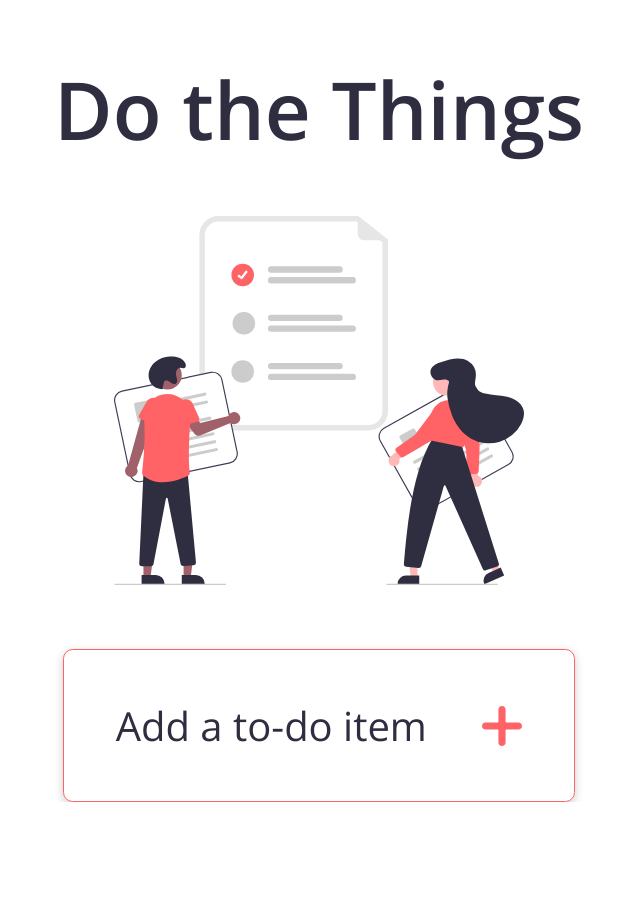
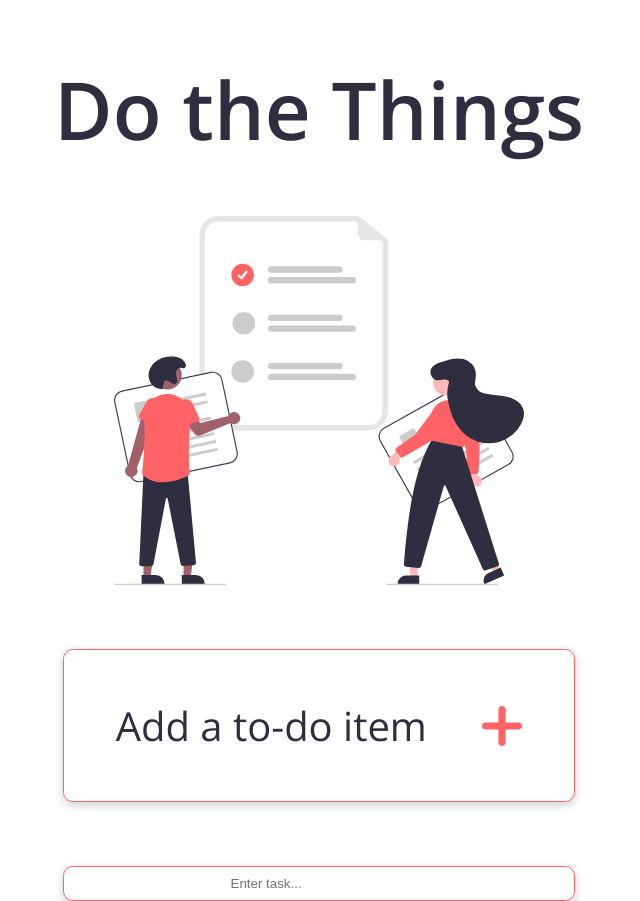
Before and after one commit to fac22/dothethings, a plain HTML site: page index.html in a window 1280 px wide. Both pictures are taken after a click on the button 823 px from the left and 725 px from the top of the page. Shown: the whole page, without its empty margins (321-961 px from the left). Before the commit the page ends 802 px from the top, so only its background shows below. Drawn offline with nearby package versions, Linux system fonts and the light colour scheme.

Commit message:
adding function for issue1

```diff
--- a/index.html
+++ b/index.html
@@ -17,16 +17,18 @@
     <main>
       <div class="card">
         <p>Add a to-do item</p>
-        <button id="button">
+        <button id="add_item">
           <img class="icon" src="./add.svg" />
         </button>
       </div>
-      <!--<div class="card card__green">
+      <div id="item-list">
+        <!--<div class="card card__green">
         <p>Item completed 🥳</p>
         <img class="icon" src="./tick.svg" />
       </div>-->
+      </div>
     </main>
   </body>
 </html>
 <script src="script.js"></script>
-<script src="script.test.js"></script>
+<!--<script src="script.test.js"></script>-->
--- a/script.js
+++ b/script.js
@@ -0,0 +1,16 @@
+function makeCard() {
+  let card = document.createElement('card');
+  let container = document.querySelector('#item-list');
+  let uniqueID = Math.random().toFixed(2);
+
+  card.innerHTML = `
+
+    <div class="card">
+        <input type="text" id="${uniqueID}" name="text" placeholder="Enter task...">
+
+        </div>
+        </div>`;
+
+  container.append(card);
+}
+document.getElementById('add_item').addEventListener('click', makeCard);
--- a/script.test.js
+++ b/script.test.js
@@ -2,53 +2,53 @@
 //1. Card successfully inserted into DOM when user presses plus icon (click event)
 //3. User is able to set text content of card
 
-test("user click on plus sign adds a new todo item to the page", () => {
+test('user click on plus sign adds a new todo item to the page', () => {
   // simulate the click event
-  const button = document.getElementById("add_item");
+  const button = document.getElementById('add_item');
   button.click();
 
   //verify that the element has been inserted into the DOM with a unique ID
 
-  const result = document.getElementById("some_id");
-  if (a) console.log("elem exists");
-  else console.log("elem does not exist");
+  const result = document.getElementById('some_id');
+  if (result) console.log('elem exists');
+  else console.log('elem does not exist');
 
   // verify that the element contains the expected HTML
-  equal(result.innerHTML, "");
+  equal(result.innerHTML, '');
 
   // reset the container that holds the todo items
-  document.getElementById("#card_template").innerHTML = "";
+  document.getElementById('#item-list').innerHTML = '';
 });
 
-test("user can update the text content of a todo item", () => {
+test('user can update the text content of a todo item', () => {
   //selecting the text input field and setting its value
-  const input = document.querySelector("input");
-  input.value = "do laundry";
+  const input = document.querySelector('input');
+  input.value = 'do laundry';
 
   //selecting the same field and comparing the text content with the value
-  const result = document.querySelector("input");
-  equal(result.textContent, "do laundry");
+  const result = document.querySelector('input');
+  equal(result.textContent, 'do laundry');
 
   // reset the page so it doesn't affect anything else
-  result.textContent = "";
+  result.textContent = '';
 });
 
 //testing for issue #2
 // 1. Check things off a list so that the user can see what they've done
 
-test("Checking an entry marks it as complete", () => {
+test('Checking an entry marks it as complete', () => {
   // get first item in the list. I'm assuming that all the entries in the list are not completed and that's why I'm picking the first item in the list.
-  const item = document.querySelector("#item-list .item:first-child");
+  const item = document.querySelector('#item-list .item:first-child');
 
   // verify that such an item exist. I belive it's important that we run the "user click on plus sign adds a new todo item to the page" test before this test.
   if (!item) {
-    console.log("elem does not exist");
+    console.log('elem does not exist');
   } else {
     // click on the element
     item.click();
     // verify that the item has the class 'completed'
-    if (item.classList.contains("completed")) {
-      console.log("item successfully marked as completed");
+    if (item.classList.contains('completed')) {
+      console.log('item successfully marked as completed');
     } else {
       console.log("item wasn't marked as completed");
     }
@@ -58,35 +58,35 @@ test("Checking an entry marks it as complete", () => {
 //testing for issue #3
 //1. Card successfully removed from the DOM when user presses plus delete (click event)
 
-test("user clicks on delete button and removes the todo item from the page", () => {
+test('user clicks on delete button and removes the todo item from the page', () => {
   // simulate the click event
-  const button = document.getElementById("remove_item");
+  const button = document.getElementById('remove_item');
   button.click();
 
   //verify that the element has been removed from the DOM
-  const result = document.getElementById("some_id");
-  if (result) console.log("elem exists");
-  else console.log("elem does not exist");
+  const result = document.getElementById('some_id');
+  if (result) console.log('elem exists');
+  else console.log('elem does not exist');
 });
 
 //test helpers
 function equal(actual, expected, message) {
   if (actual === expected) {
     const defaultMessage = `Expected ${expected} and received ${actual}`;
-    console.info("Pass: " + (message || defaultMessage));
+    console.info('Pass: ' + (message || defaultMessage));
   } else {
     const defaultMessage = `Expected ${expected} but received ${actual} instead`;
-    console.error("Fail: " + (message || defaultMessage));
+    console.error('Fail: ' + (message || defaultMessage));
   }
 }
 
 function notEqual(actual, expected, message) {
   if (actual !== expected) {
     const defaultMessage = `${expected} is different to ${actual}`;
-    console.info("Pass: " + (message || defaultMessage));
+    console.info('Pass: ' + (message || defaultMessage));
   } else {
     const defaultMessage = `${expected} is the same as ${actual}`;
-    console.error("Fail: " + (message || defaultMessage));
+    console.error('Fail: ' + (message || defaultMessage));
   }
 }
 
```
